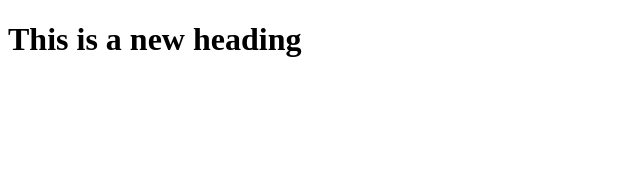
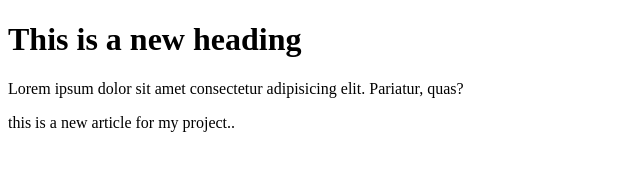
Before and after one commit to Bulbulahmed1/my-second-repo, a plain HTML site: page index.html in a window 1280 px wide. Shown: the whole page, without its empty margins (0-640 px from the left). Drawn offline with Linux system fonts and the light colour scheme.

Commit message:
new paragraph added

```diff
--- a/index.html
+++ b/index.html
@@ -8,5 +8,10 @@
 </head>
 <body>
     <h1>This is a new heading</h1>
+    <p>Lorem ipsum dolor sit amet consectetur adipisicing elit. Pariatur, quas?</p>
+    <article>
+
+        this is a new article for my project..
+    </article>
 </body>
 </html>
```
